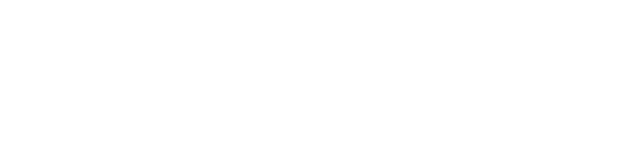
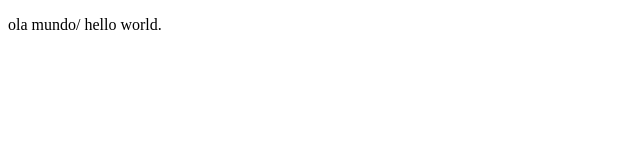
Before and after one commit to HarsimranSingh07/First-file-, a plain HTML site: page index.html in a window 1280 px wide. Shown: the whole page, without its empty margins (0-640 px from the left). Drawn offline with Linux system fonts and the light colour scheme.

Commit message:
hello mundo

```diff
--- a/index.html
+++ b/index.html
@@ -6,6 +6,7 @@
     <title>Document</title>
 </head>
 <body>
-
+    <p>ola mundo/ hello world.
+    </p>
 </body>
 </html>
```
